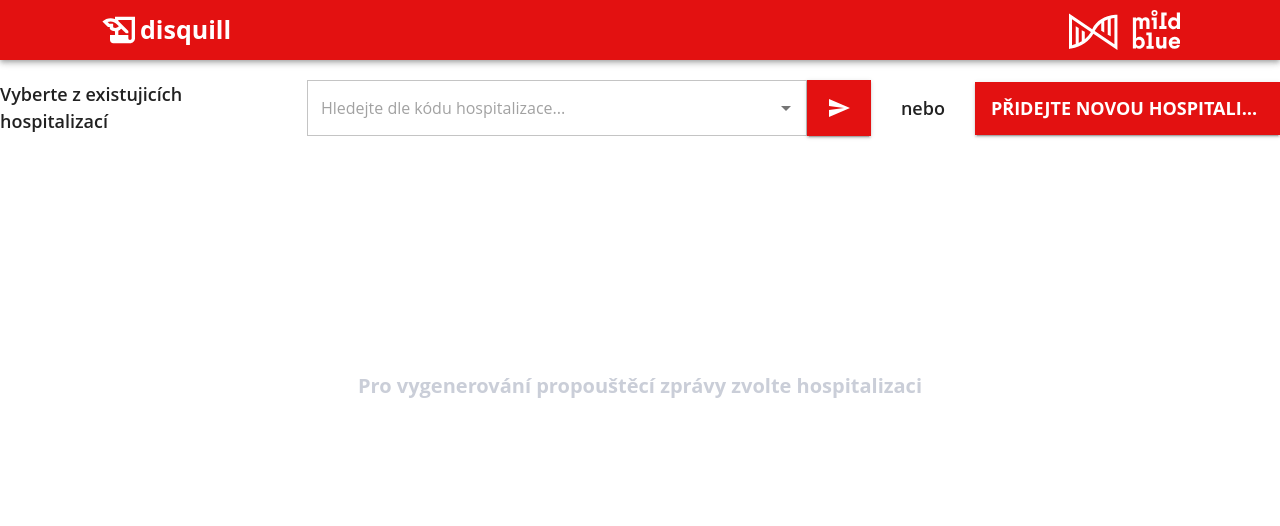
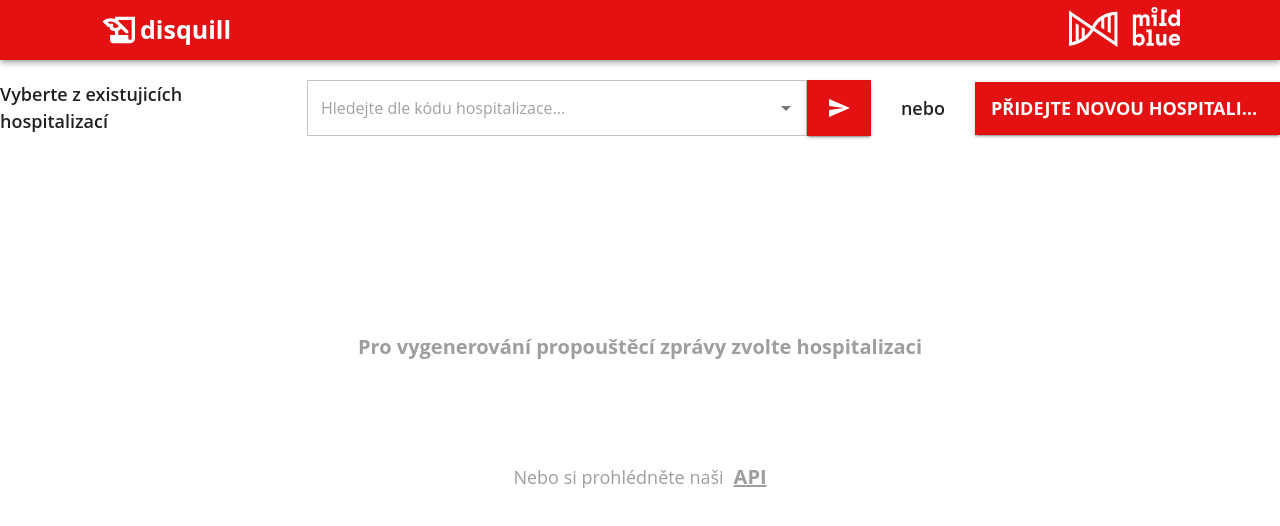
Before and after one commit to matejkloucek/european-healthcare-hackathon, a React (Create React App) app in the folder frontend/: page / in a window 1280 px wide. Shown: the top 526 px of the page. Built offline with nearby package versions, Linux system fonts and the light colour scheme; no server answers.

Commit message:
Added links

```diff
--- a/frontend/src/components/MainPage.tsx
+++ b/frontend/src/components/MainPage.tsx
@@ -1,4 +1,4 @@
-import { Box, Button, Stack, Typography } from "@mui/material";
+import { Box, Button, Link, Stack, Typography } from "@mui/material";
 import { PageHeader } from "./PageHeader";
 import { SearchBar } from "./SearchBar";
 import { Colors } from "../theme/colors";
@@ -103,15 +103,30 @@ export const MainPage = () => {
             display="flex"
             alignItems="center"
             justifyContent="center"
-            height="500px"
+            height="80%"
           >
+            <Stack spacing={10} alignItems={"center"}>
               <Typography
                 fontWeight={FontWeight.Bold}
                 fontSize={20}
-              color={Colors.grey300}
+                color={Colors.grey500}
               >
                 Pro vygenerování propouštěcí zprávy zvolte hospitalizaci
               </Typography>
+              <Typography color={Colors.grey500} fontSize={18}>
+                Nebo si prohlédněte naši
+                <Link
+                  marginLeft={1}
+                  fontSize={20}
+                  color={"inherit"}
+                  fontWeight={FontWeight.Bold}
+                  href={"http://disquill.mild.blue:8080/swagger#/"}
+                  target={"_blank"}
+                >
+                  API
+                </Link>
+              </Typography>
+            </Stack>
           </Box>
         )}
       </Stack>
--- a/frontend/src/components/PageHeader.tsx
+++ b/frontend/src/components/PageHeader.tsx
@@ -1,4 +1,4 @@
-import { AppBar, Stack, Typography } from "@mui/material";
+import { AppBar, Link, Stack, Typography } from "@mui/material";
 import { FontWeight } from "../theme/utils";
 import HistoryEduIcon from "@mui/icons-material/HistoryEdu";
 
@@ -12,12 +12,24 @@ export const PageHeader = () => {
         height={"60px"}
         paddingX={10}
       >
+        <Link
+          href={"http://disquill.mild.blue/"}
+          color={"inherit"}
+          underline={"none"}
+        >
           <Stack direction={"row"} alignItems={"center"}>
             <HistoryEduIcon fontSize={"large"} sx={{ fontSize: 40 }} />
             <Typography fontWeight={FontWeight.Bold} fontSize={25}>
               disquill
             </Typography>
           </Stack>
+        </Link>
+        <Link
+          href={"https://mild.blue/"}
+          target={"_blank"}
+          color={"inherit"}
+          underline={"none"}
+        >
           <svg
             xmlns="http://www.w3.org/2000/svg"
             viewBox="0 0 158.67 56.98"
@@ -38,6 +50,7 @@ export const PageHeader = () => {
               </g>
             </g>
           </svg>
+        </Link>
       </Stack>
     </AppBar>
   );
--- a/frontend/src/components/SummaryBox.tsx
+++ b/frontend/src/components/SummaryBox.tsx
@@ -74,7 +74,7 @@ export const SummaryBox = ({ id, isCustom }: Props) => {
       </Typography>
       <Stack maxHeight={"100%"} overflow={"auto"} paddingRight={3}>
         <Grid container columnSpacing={0} rowSpacing={2}>
-          {!isCustom && (
+          {!isCustom && !!humanResponse && (
             <Grid item xs={12}>
               <Stack>
                 <Typography fontWeight={FontWeight.Bold} fontSize={18}>
@@ -103,6 +103,35 @@ export const SummaryBox = ({ id, isCustom }: Props) => {
           )}
           <Grid item xs={12}>
             <Typography fontWeight={FontWeight.Bold} fontSize={18}>
+              Open-Source LLM
+            </Typography>
+            <Paper
+              variant={"outlined"}
+              sx={{ padding: "15px", minHeight: "100px" }}
+            >
+              {ossResponseLoading ? (
+                <Box
+                  display="flex"
+                  alignItems="center"
+                  justifyContent="center"
+                  height={"100px"}
+                  width={"100%"}
+                >
+                  <Stack alignItems={"center"} spacing={1}>
+                    <CircularProgress />
+                    <Typography color={Colors.grey500}>
+                      Generování může trvat delší dobu kvůli dočasným
+                      hardwarovým omezením.
+                    </Typography>
+                  </Stack>
+                </Box>
+              ) : (
+                ossResponse
+              )}
+            </Paper>
+          </Grid>
+          <Grid item xs={12}>
+            <Typography fontWeight={FontWeight.Bold} fontSize={18}>
               Fine Tuned GPT 3.5
             </Typography>
             <Paper
@@ -121,35 +150,6 @@ export const SummaryBox = ({ id, isCustom }: Props) => {
                 </Box>
               ) : (
                 fineTunedResponse
-              )}
-            </Paper>
-          </Grid>
-          <Grid item xs={12}>
-            <Typography fontWeight={FontWeight.Bold} fontSize={18}>
-              Open-Source LLM
-            </Typography>
-            <Paper
-              variant={"outlined"}
-              sx={{ padding: "15px", minHeight: "100px" }}
-            >
-              {ossResponseLoading ? (
-                <Box
-                  display="flex"
-                  alignItems="center"
-                  justifyContent="center"
-                  height={"100px"}
-                  width={"100%"}
-                >
-                  <Stack alignItems={"center"} spacing={1}>
-                    <CircularProgress />
-                    <Typography color={Colors.grey500}>
-                      Načítání může zabrat delší dobu kvůli dočasným hardwarovým
-                      omezením.
-                    </Typography>
-                  </Stack>
-                </Box>
-              ) : (
-                ossResponse
               )}
             </Paper>
           </Grid>
```
Lines whose indentation alone changed are shown as unchanged.
